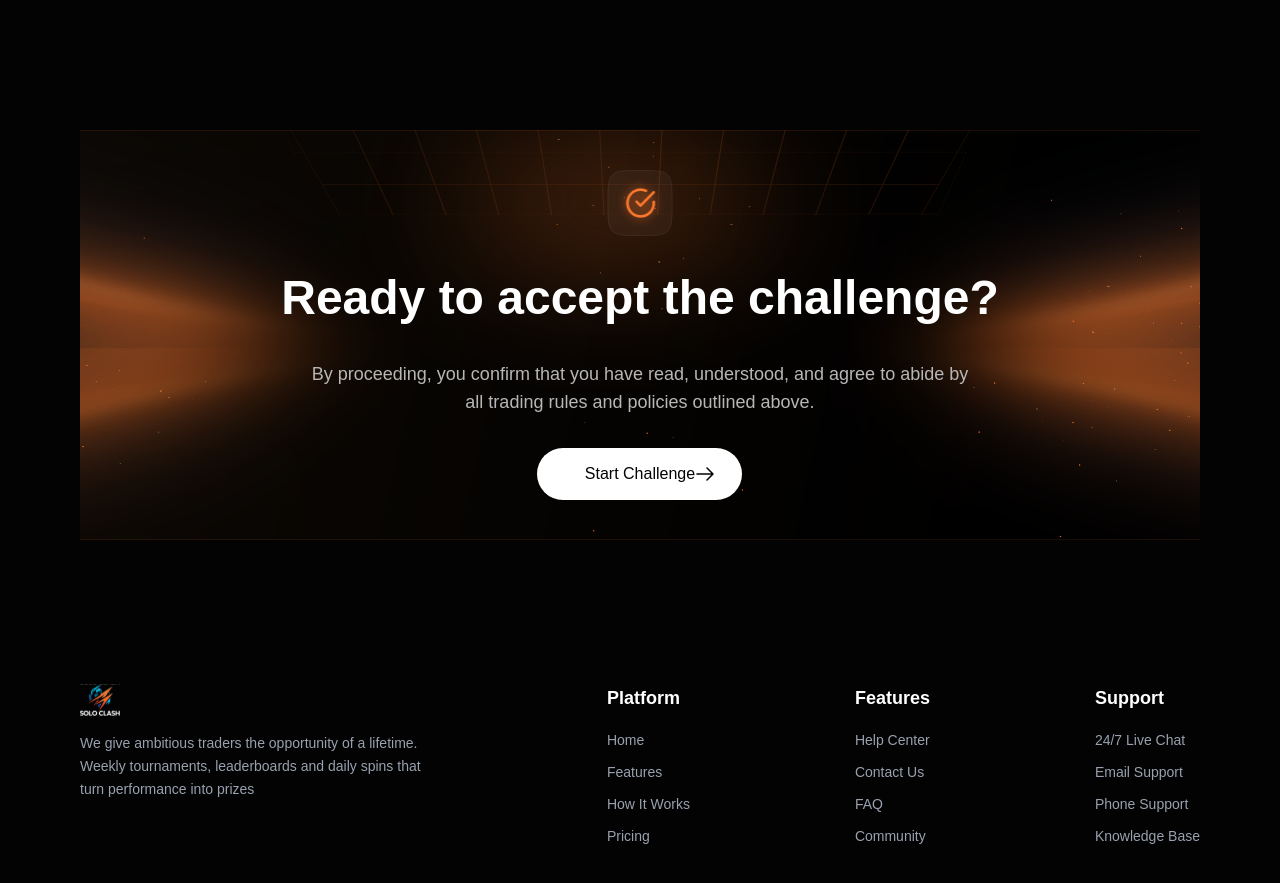
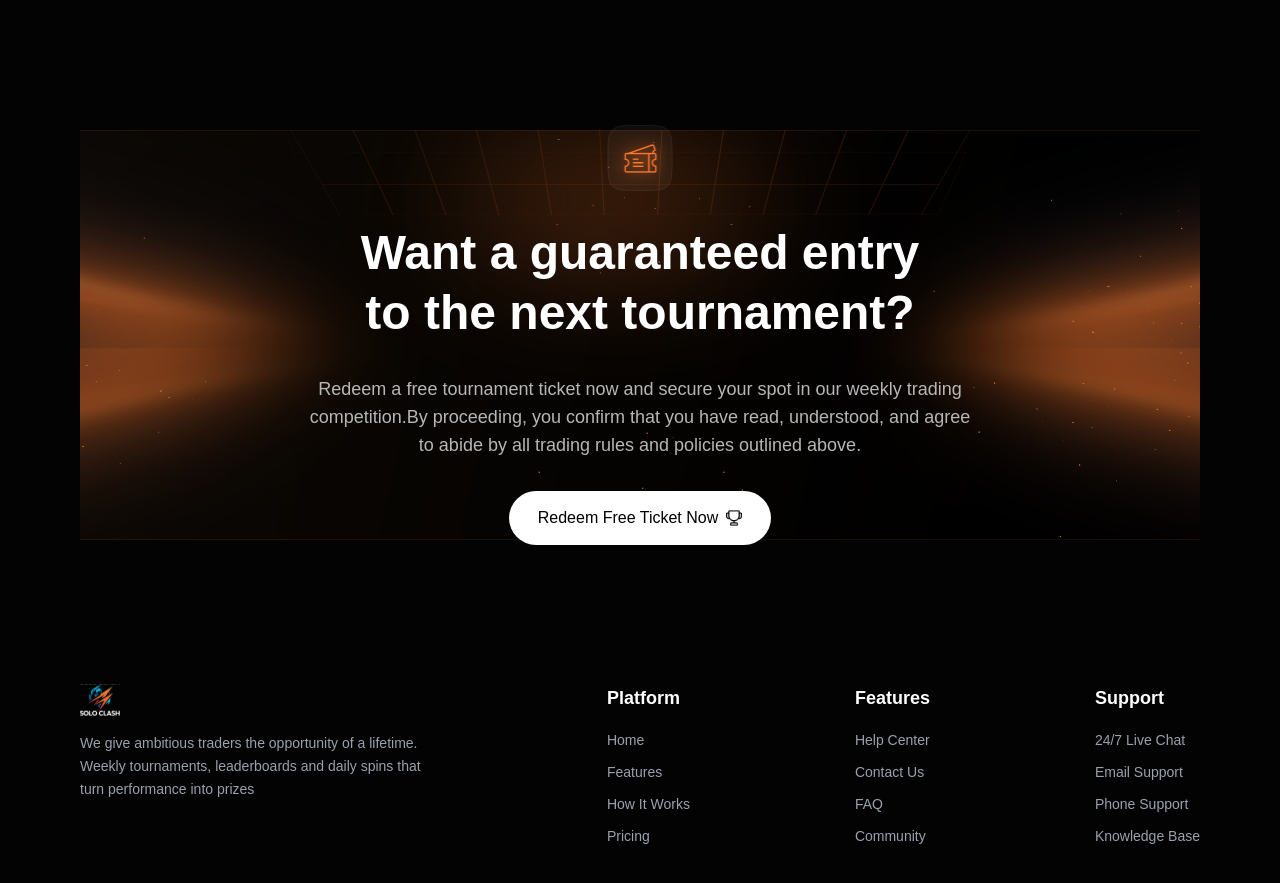
Before and after one commit to skomarfaruque/solo_clash-vercel, a Next.js app: page /clash-shop in a window 1280 px wide. Shown: the part 1400-2283 px from the top of the page. Built offline with nearby package versions, Linux system fonts and the light colour scheme.

Commit message:
feat: Update RulesPage and Banner components for improved user engagement and add WhiteButton component

```diff
--- a/src/app/clash-shop/page.tsx
+++ b/src/app/clash-shop/page.tsx
@@ -11,6 +11,12 @@ import Banner from "../../components/Banner";
 import RulesSection from "@/components/rules/RulesSection";
 import HowToEarnCoins from "@/components/clash-shop/HowToEarnCoins";
 
+export const metadata = {
+  title: "Rules & Guidelines | Clash Shop",
+  description:
+    "Read the official rules and guidelines before participating in Clash Shop challenges.",
+};
+
 export default function RulesPage() {
   return (
     <main
@@ -22,10 +28,10 @@ export default function RulesPage() {
       <HowToEarnCoins />
 
       <Banner
-        page="rules"
-        bannerIconPath="/icons/rules/rules_banner_icon.png"
-        title="Ready to accept the challenge?"
-        description="By proceeding, you confirm that you have read, understood, and agree to abide by all trading rules and policies outlined above."
+        page="clash-shop"
+        bannerIconPath="/icons/spins/shop_banner_icon.png"
+        title="Want a guaranteed entry to the next tournament?"
+        description="Redeem a free tournament ticket now and secure your spot in our weekly trading competition.By proceeding, you confirm that you have read, understood, and agree to abide by all trading rules and policies outlined above."
       />
     </main>
   );
--- a/src/components/Banner.tsx
+++ b/src/components/Banner.tsx
@@ -1,6 +1,7 @@
 import BannerButton from "./BannerButton";
 import BannerRulesButton from "./BannerRulesButton";
 import Image from "next/image";
+import WhiteButton from "./buttons/WhiteButton";
 
 export default function Banner({
   page,
@@ -40,7 +41,7 @@ export default function Banner({
               className="w-[66px] h-[66px]"
             />
           )}
-          <h2 className="font-bold text-5xl leading-tight text-white">
+          <h2 className="font-bold text-5xl leading-tight text-white max-w-[583px]">
             {title}
           </h2>
           {description && (
@@ -56,6 +57,11 @@ export default function Banner({
 
           {/* BannerRulesButton for rules page */}
           {page === "rules" && <BannerRulesButton text="Start Challenge" />}
+
+          {/* BannerRulesButton for rules page */}
+          {page === "clash-shop" && (
+            <WhiteButton text="Redeem Free Ticket Now" iconPath="/trophy.png" />
+          )}
         </div>
       </div>
     </section>
--- /dev/null
+++ b/src/components/buttons/WhiteButton.tsx
@@ -0,0 +1,23 @@
+import Image from "next/image";
+export default function WhiteButton({
+  text,
+  iconPath,
+}: {
+  text: string;
+  iconPath: string;
+}) {
+  return (
+    <button
+      className="
+ flex items-center justify-center
+        px-7 py-3.5 gap-2
+        bg-white border border-white/10
+        rounded-full text-black
+        cursor-pointer
+  "
+    >
+      {text}
+      <Image src={iconPath} alt="Icon" width={16} height={16} />
+    </button>
+  );
+}
```
Also changed, not shown: public/icons/spins/shop_banner_icon.png (added), public/trophy.png (added).
